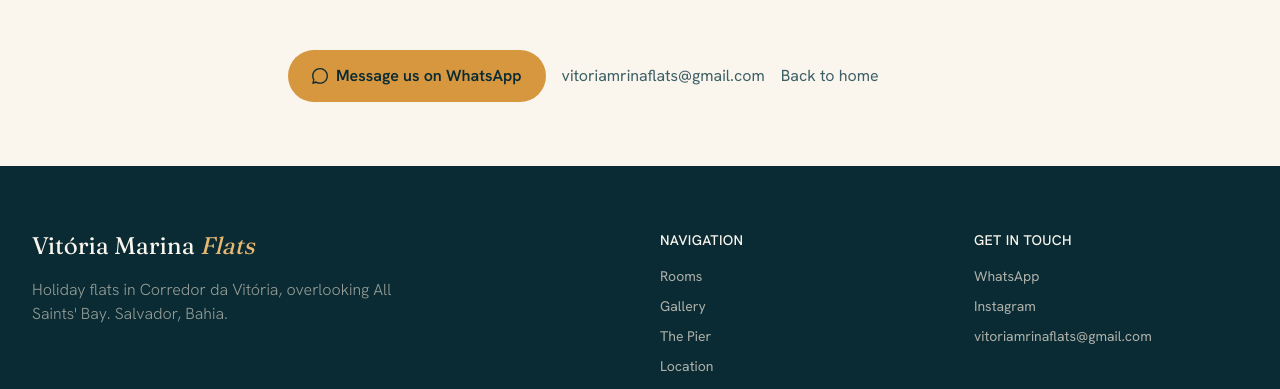
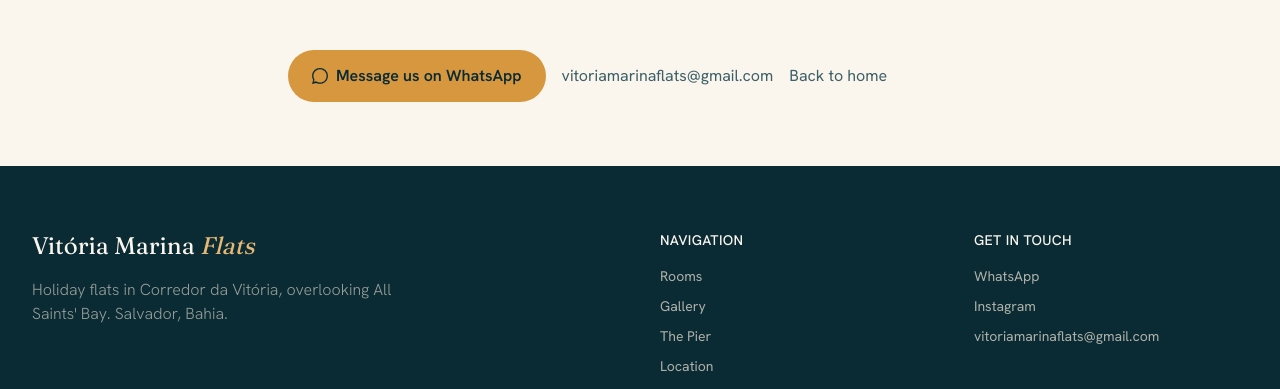
Before and after one commit to samuelorrico/site-flats-solvitoriamarina, a Next.js app in the folder web/: page /en/privacidade in a window 1280 px wide. Shown: the part 1366-1755 px from the top of the page. Built offline with nearby package versions, Linux system fonts and the light colour scheme; no server answers.

Commit message:
fix: corrige grafia do email (vitoriamarinaflats) e remove quality morto do hero
- EMAIL: vitoriamrinaflats -> vitoriamarinaflats@gmail.com (lib/site.ts, ponto unico)
- hero: remove quality={65} (o otimizador do Next clampa p/ 75; era no-op)

```diff
--- a/web/src/components/HeroBackdrop.tsx
+++ b/web/src/components/HeroBackdrop.tsx
@@ -18,7 +18,7 @@
   return (
     <div ref={ref} className="absolute inset-0 overflow-hidden">
       <motion.div style={reduce ? undefined : { scale, y }} className="absolute inset-0 will-change-transform">
-        <Image src="/images/vista-baia.jpg" alt={alt} fill priority quality={65} sizes="100vw" className="hero-img object-cover" />
+        <Image src="/images/vista-baia.jpg" alt={alt} fill priority sizes="100vw" className="hero-img object-cover" />
       </motion.div>
     </div>
   );
--- a/web/src/lib/site.ts
+++ b/web/src/lib/site.ts
@@ -11,7 +11,7 @@
 export const WA_PHONE = '5571991159858';
 export const WA_LINK = `https://wa.me/${WA_PHONE}`;
 export const INSTAGRAM = 'https://www.instagram.com/vitoriamarinaflats';
-export const EMAIL = 'vitoriamrinaflats@gmail.com';
+export const EMAIL = 'vitoriamarinaflats@gmail.com';
 export const EMAIL_LINK = `mailto:${EMAIL}`;
 export const ADDRESS = 'Av. Sete de Setembro, 2068 · Corredor da Vitória, Salvador-BA · CEP 40080-004';
 export const POSTAL_CODE = '40080-004';
```
